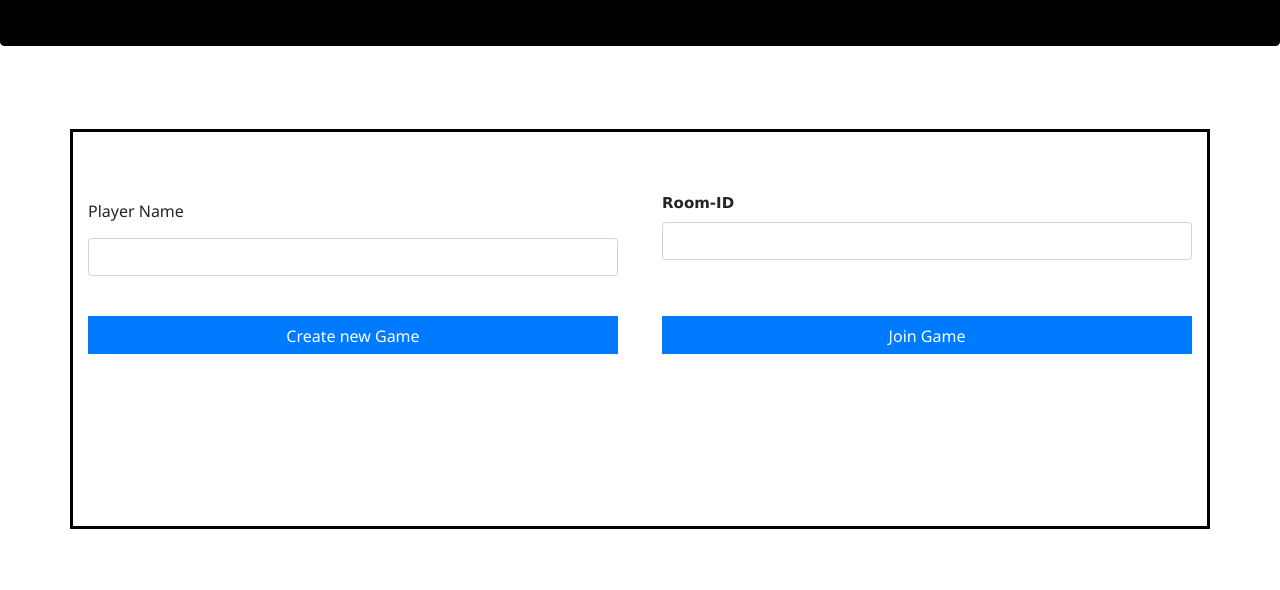
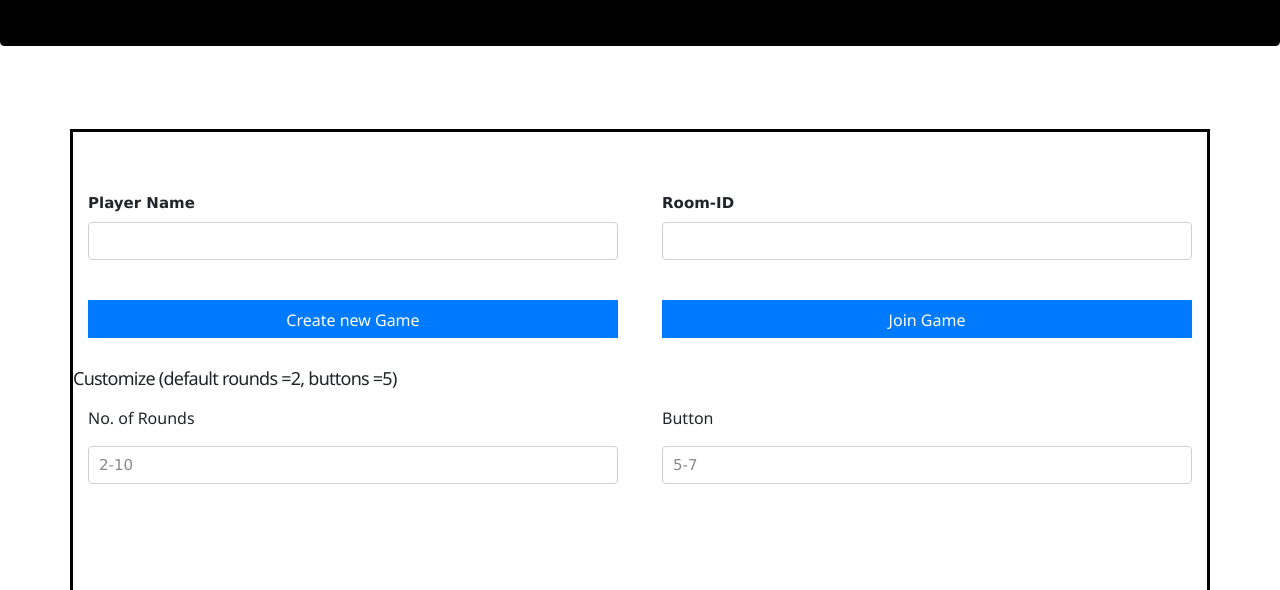
Before and after one commit to ddfsdd/dup-e, a website: page game.html in a window 1280 px wide. Shown: the part 130-720 px from the top of the page. Drawn offline with nearby package versions, Linux system fonts and the light colour scheme; no server answers.

Commit message:
adding buttons for room, round customization

```diff
--- a/game.html
+++ b/game.html
@@ -34,10 +34,8 @@
 			<div class="container" style="padding:60px 0px">
 				<div class="row" style="padding-bottom:40px;">
 					<div class="six columns">
-						<label for="nameNew">
-							<h6 lang="en">Player Name</h6>
-							<h6 lang="th">ชื่อผู้เล่น</h6>
-						</label>
+						<label for="nameNew" lang="en">Player Name</label>
+						<label for="nameNew" lang="th">ชื่อผู้เล่น</label>
 						<input class="u-full-width" type="text" id="nameNew" required />
 					</div>
 					<div class="six columns">
@@ -55,6 +53,23 @@
 						<h6 lang="en">Join Game</h6>
 						<h6 lang="th">เข้าร่วมเกม</h6>
 					</button>
+				</div>
+				<h5>Customize (default rounds =2, buttons =5)</h5>
+				<div class ="row">
+				<div class="six columns">
+						<label for="roundNum">
+							<h6 lang="en"> No. of Rounds</h6>
+							<h6 lang="th">จำนวนรอบ</h6>
+						</label>
+						<input class="u-full-width" type="number" min="2" max="10" id="roundNum" placeholder="2-10"/>
+					</div>
+					<div class="six columns">
+						<label for="buttonNum">
+						<h6 lang="en">Button</h6>
+						<h6 lang="th">เลขที่ห้อง</h6>
+						</label>
+						<input class="u-full-width" type="number" min="5" max="7" id="buttonNum" placeholder="5-7"/>
+					</div>
 				</div>
 				<div class="row">
 					<div class="alert alert-danger alert-dismissible fade out" role="alert" id="usernameAlert">
```
